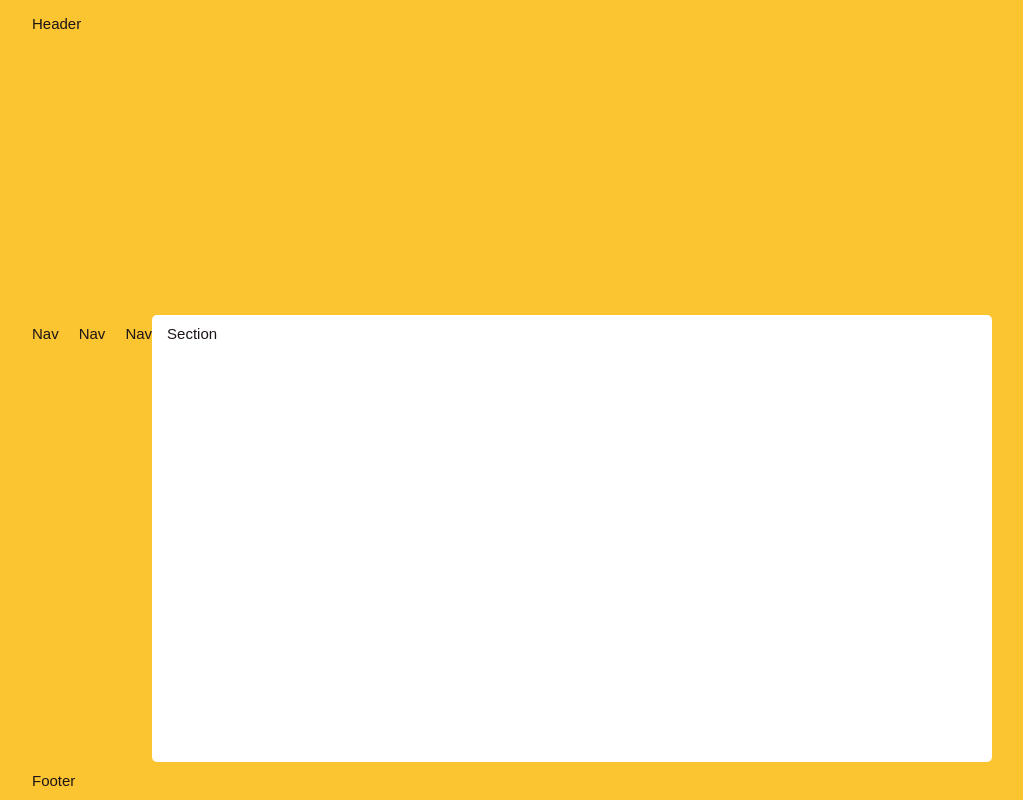
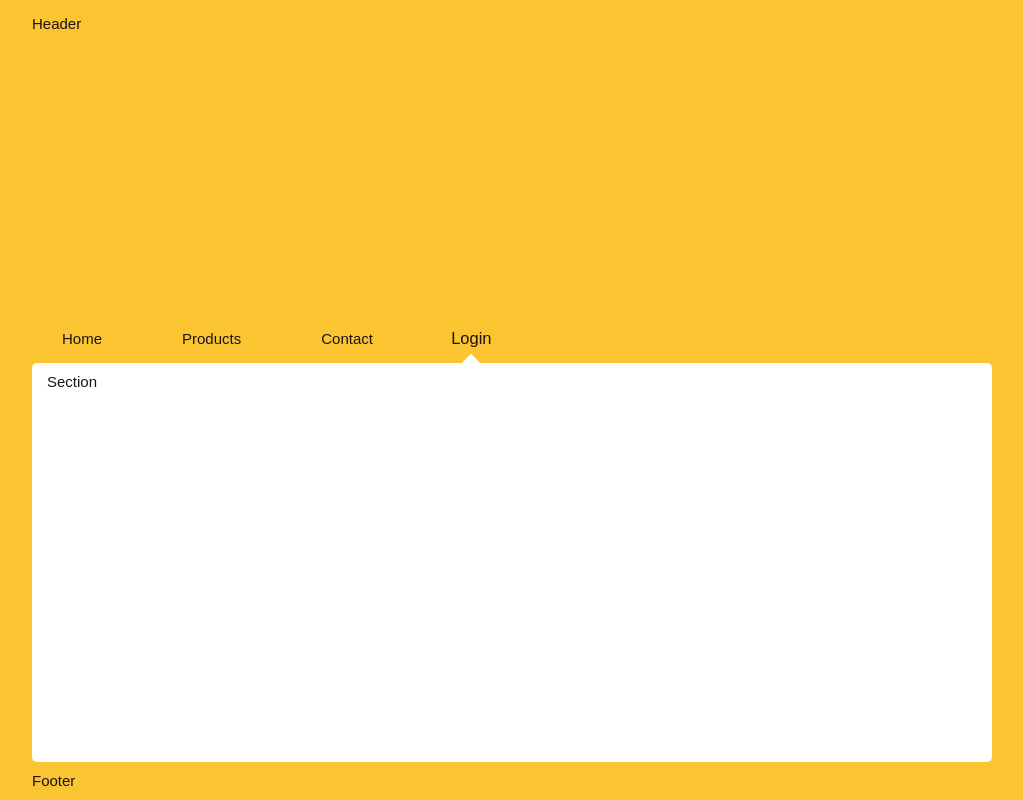
Before and after one commit to conspir0/react-14_router, a React (Create React App) app: page /login in a window 1280 px wide. Shown: the whole page, without its empty margins (128-1151 px from the left). Built offline with nearby package versions, Linux system fonts and the light colour scheme.

Commit message:
Create Nav

```diff
--- a/src/index.css
+++ b/src/index.css
@@ -14,3 +14,8 @@ body {
   color: #1c1417;
   background: rgb(251, 197, 49);
 }
+
+a {
+  color: #1c1417;
+  text-decoration: none;
+}
--- a/src/layouts/App/App.css
+++ b/src/layouts/App/App.css
@@ -19,11 +19,13 @@ header {
 main {
   flex: 1;
   display: flex;
+  flex-direction: column;
 }
 
 nav {
-  padding: 10px 0;
+  padding: 10px 0 0;
   background: rgb(251, 197, 49);
+  overflow: hidden;
 }
 
 section {
--- a/src/layouts/Nav/Nav.css
+++ b/src/layouts/Nav/Nav.css
@@ -6,3 +6,35 @@
 .nav-elem:not(:nth-of-type(1)) {
   margin-left: 20px;
 }
+
+.nav-link {
+  position: relative;
+  display: block;
+  padding: 5px 30px 15px;
+  transition: .2s ease;
+}
+
+.nav-link::before {
+  content: '';
+  position: absolute;
+  left: 50%;
+  bottom: -20px;
+  transform: translateX(-50%) rotate(45deg);
+  display: block;
+  width: 15px;
+  height: 15px;
+  background: #ffffff;
+  transition: .2s ease;
+}
+
+.nav-link:hover,
+.nav-link--active {
+  transform: scale(1.1);
+  transition: .2s ease;
+}
+
+.nav-link:hover::before,
+.nav-link--active::before {
+  bottom: -8px;
+  transition: .2s ease;
+}
--- a/src/layouts/Nav/Nav.js
+++ b/src/layouts/Nav/Nav.js
@@ -1,12 +1,34 @@
 import React from 'react';
+import { NavLink } from 'react-router-dom';
 import './Nav.css';
 
+const list = [
+  { name: 'Home', path: '/', exact: true },
+  { name: 'Products', path: '/product', exact: false },
+  { name: 'Contact', path: '/contact', exact: false },
+  { name: 'Login', path: '/login', exact: false },
+]
+
 const Nav = () => {
+  const navList = list.map(item => (
+    <li
+      key={item.name}
+      className="nav-elem"
+    >
+      <NavLink
+        to={item.path}
+        exact={item.exact}
+        activeClassName="nav-link--active"
+        className="nav-link"
+      >
+        {item.name}
+      </NavLink>
+    </li>
+  ));
+
   return (
     <ul className="nav">
-      <li className="nav-elem">Nav</li>
-      <li className="nav-elem">Nav</li>
-      <li className="nav-elem">Nav</li>
+      {navList}
     </ul>
   );
 }
```
